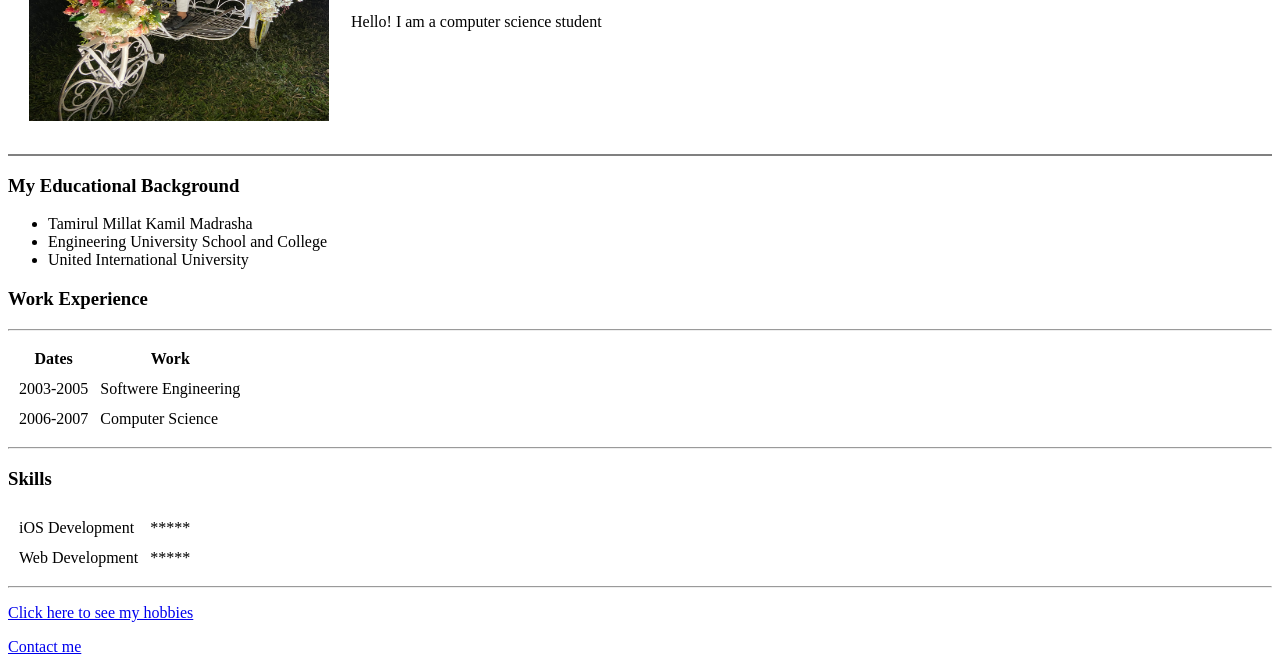
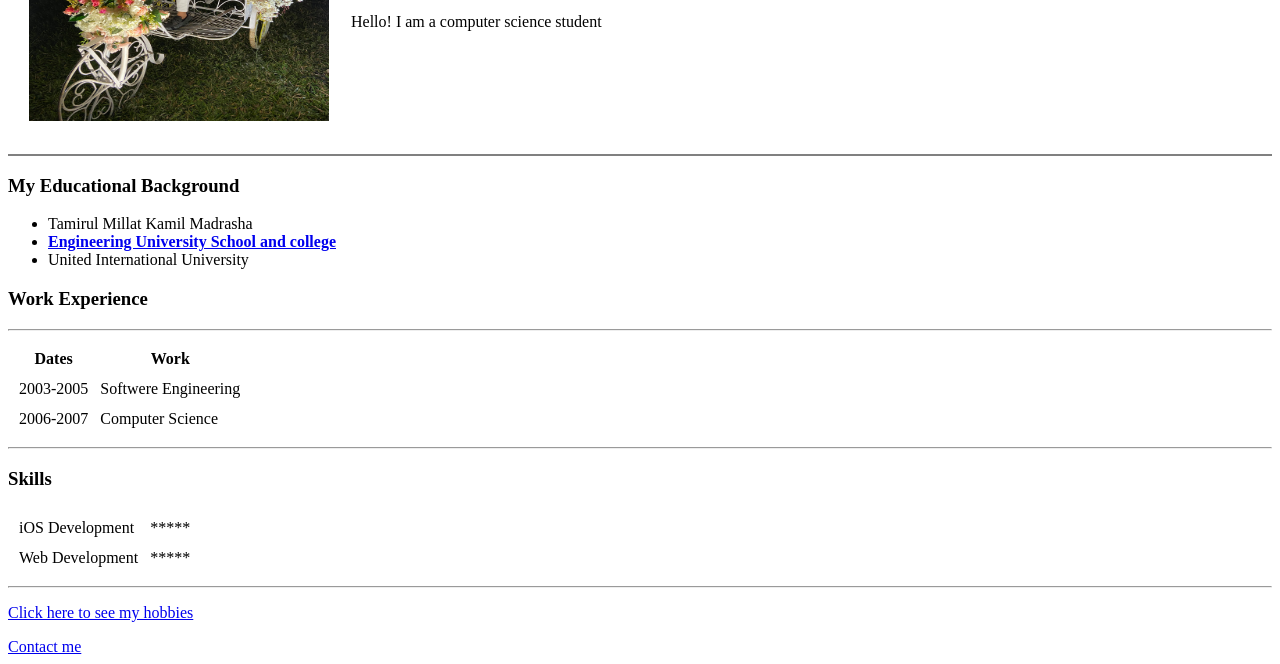
Before and after one commit to Yousufjoy/cv, a plain HTML site: page index.html in a window 1280 px wide. Shown: the part 208-872 px from the top of the page. Drawn offline with Linux system fonts and the light colour scheme.

Commit message:
Update index.html

```diff
--- a/index.html
+++ b/index.html
@@ -30,7 +30,7 @@
   <ul>
 
     <li>Tamirul Millat Kamil Madrasha</li>
-    <li> Engineering University School and College </li>
+   <li><strong><a href="https://www.facebook.com/euscians">Engineering University School and college</strong></a></li>
     <li>United International University</li>
 
   </ul>
```
